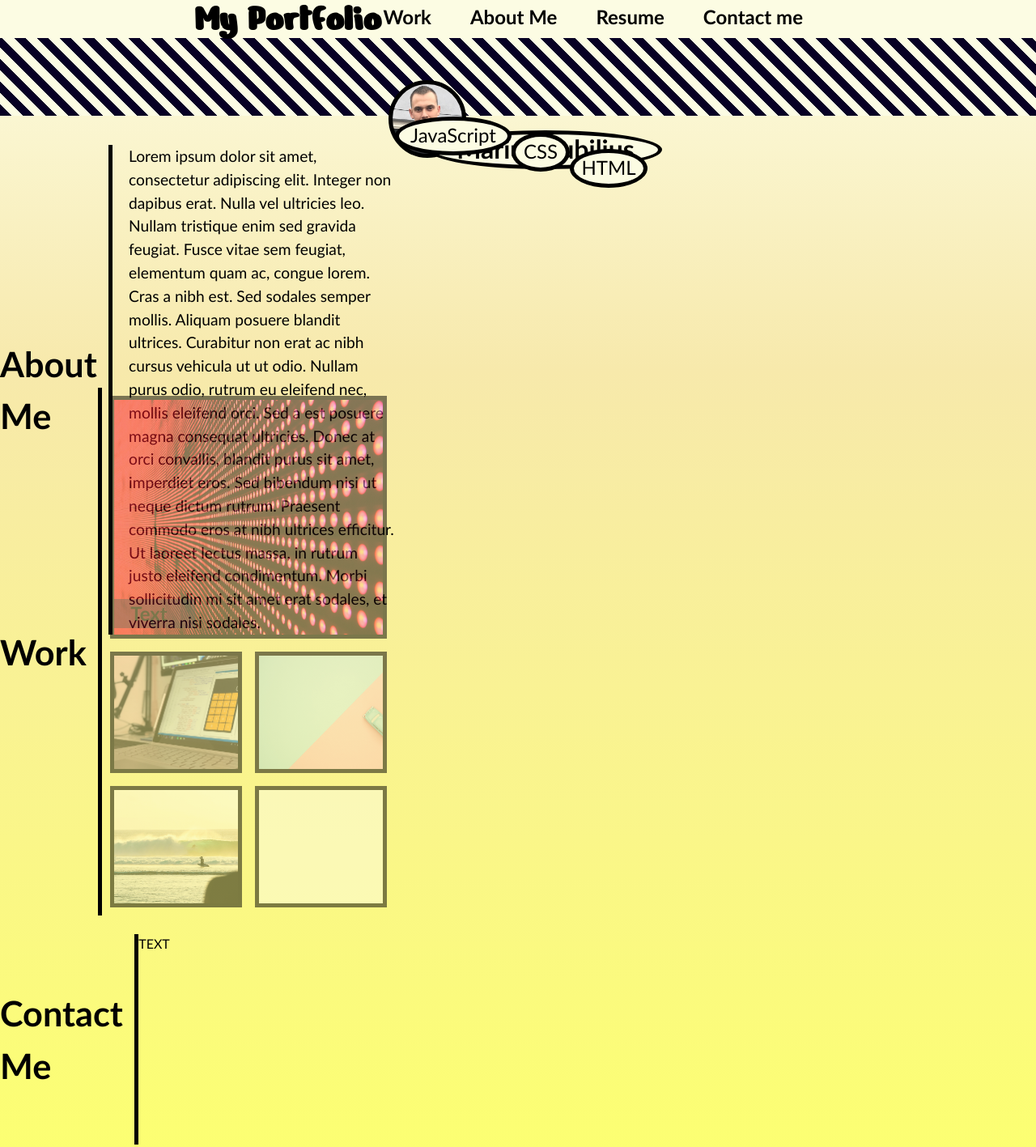
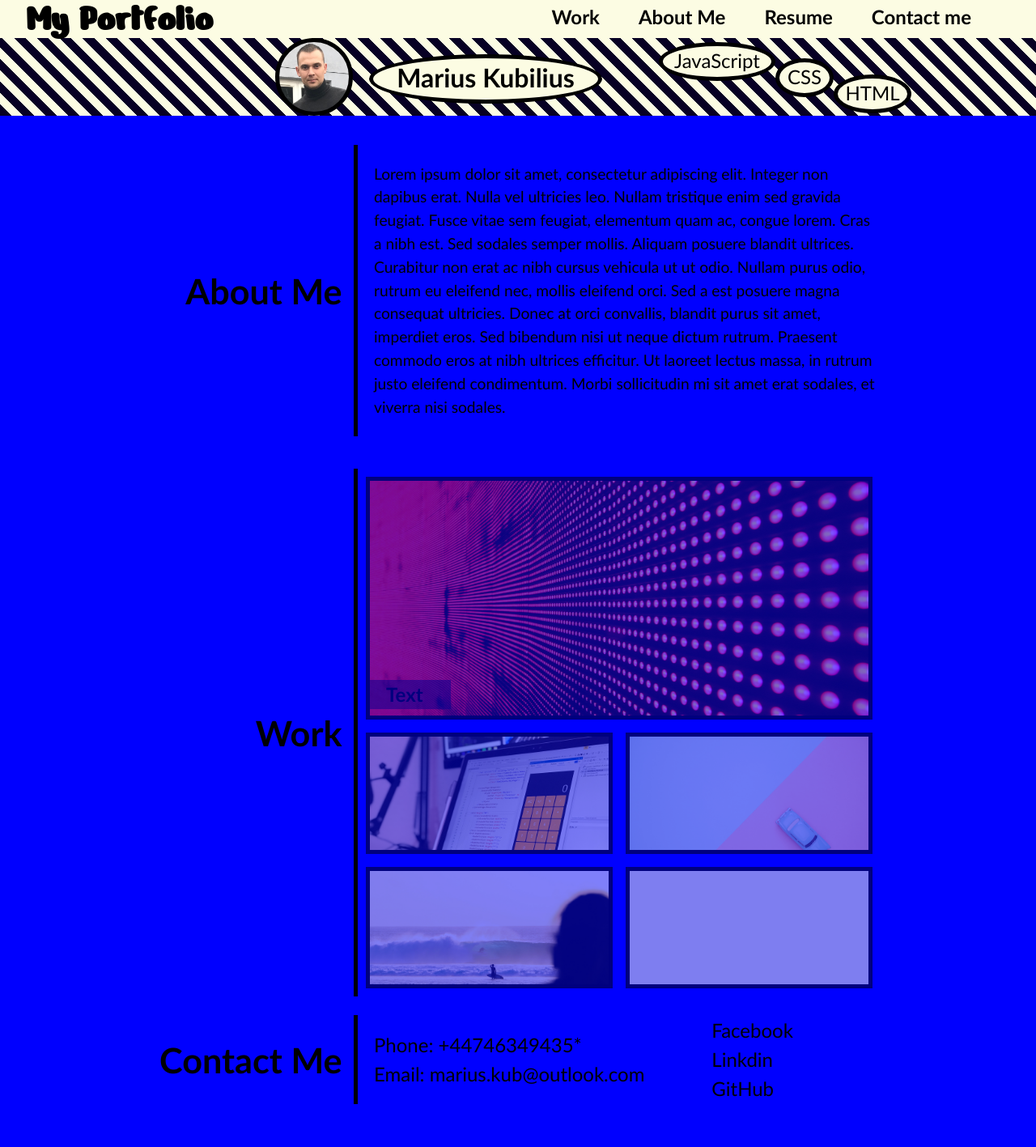
Before and after one commit to MarKubil/Portfolio_Basic, a plain HTML site: page index.html in a window 1280 px wide. Shown: the part 1-1418 px from the top of the page at 81% size. After the commit the page ends 1385 px from the top, so only its background shows below. Drawn offline with Linux system fonts and the light colour scheme.

Commit message:
Added some responsive design, finished cotnact me section and some work section design,

```diff
--- a/css/style.css
+++ b/css/style.css
@@ -40,6 +40,8 @@ header {
   width: 100%;
   height: 3em;
   padding: 0 15em;
+  margin: 0;
+  display: inline-block;
 }
 
 header h1 {
@@ -62,7 +64,6 @@ nav a {
   font-size: 1.5em;
   margin-right: 2em;
   font-weight: bold;
-
 }
 
 nav a:hover {
@@ -87,10 +88,17 @@ nav a:hover::after {
 
 
 #hero-banner {
-  padding: 0 30em;
   height: 6em;
   width: 100%;
   background: var(--banner2);
+}
+
+#holder {
+  display: grid;
+  grid-column: 1fr 1fr 1fr 1fr 1fr;
+  grid-template-areas: "logo name js css html";
+  width: 600px;
+  margin: 0 auto;
 }
 
 #logo {
@@ -100,26 +108,25 @@ nav a:hover::after {
   border-radius: 50%;
   width: 6em;
   height: 6em;
-  display: inline-block;
+  grid-area: logo;
+  margin-right: 20px;
 }
 
 #logo:hover {
   transform: scale(2);
 }
 
-#hero-banner h2 {
-  line-height: 1.1;
-  display: inline-block;
+#name {
+  grid-area: name;
   position: relative;
-  top: -40px;
+  bottom: -20px;
   width: 9em;
-  height: 1.5em;
+  height: 1.9em;
   background-color: var(--header);
   border-radius: 50%;
   font-size: 2em;
   text-align: center;
   border: 5px solid var(--textColor);
-  margin-left: 50px;
   cursor: default;
 }
 
@@ -130,8 +137,6 @@ nav a:hover::after {
 #html,
 #css,
 #js {
-  line-height: 1.5;
-  float: right;
   background-color: var(--header);
   border-radius: 50%;
   font-size: 1.5em;
@@ -139,40 +144,40 @@ nav a:hover::after {
   border: 5px solid var(--textColor);
   cursor: default;
 }
-
+#js {
+  position: relative;
+  width: 6em;
+  height: 2em;
+  grid-area: js;
+  margin-left: 70px;
+  bottom: -5px;
+}
+#css {
+  position: relative;
+  width: 3em;
+  height: 2em;
+  grid-area: css;
+  bottom: -25px;
+}
 #html {
   position: relative;
-  top: -65px;
   width: 4em;
   height: 2em;
-}
-
-#css {
-  position: relative;
-  top: -85px;
-  width: 3em;
-  height: 2em;
-}
-
-#js {
-  position: relative;
-  top: -105px;
-  width: 6em;
-  height: 2em;
+  grid-area: html;
+  bottom: -45px;
 }
 
 #page-wrapper {
   display: grid;
-  grid-template-rows: 300px 675px 300px;
+  grid-template-rows: 300px 675px 150px;
   margin-top: 1em;
+  width: 100%;
 }
 
 .page-section {
-  margin: 20px auto;
+  margin: 20px 15%;
   display: grid;
-  grid-template-columns: 1fr 3fr;
-  width: 100%;
-  justify-content: center;
+  grid-template-columns: 250px 3fr;
 
 }
 
@@ -292,3 +297,69 @@ nav a:hover::after {
 #e:hover {
   opacity: 1;
 }
+
+#contact {
+  display: grid;
+  grid-template-columns: 2fr 1fr;
+  align-items: center;
+  margin-left: 20px;
+  font-size: 1.5em;
+}
+
+#contact a {
+  display: block;
+  color: var(--textColor);
+  text-decoration: none;
+}
+
+#contact a:hover {
+  text-decoration: underline;
+}
+
+#contact span {
+  user-select: all;
+}
+
+@media only screen and (max-width: 1400px) {
+  body {
+    background: blue;
+  }
+  header {
+    padding: 0 2em;
+  }
+  #page-wrapper {
+    grid-template-rows: 400px 675px 150px;
+  }
+}
+
+@media only screen and (max-width: 1150px) {
+  body {
+    background: red;
+  }
+
+
+  #page-wrapper {
+    grid-template-rows: 400px 750px 150px;
+  }
+  .title {
+  display: block;
+  text-align: center;
+  border-right: none;
+  font-size: 1.8em;
+  padding-right: 0;
+  border-top: 2px solid var(--textColor);
+  border-bottom: 2px solid var(--textColor);
+  }
+  #about-title {
+    grid-area: about-title;
+  }
+  #work-title {
+    grid-area: work-title;
+  }
+  #contact-title {
+    grid-area: contact-title;
+  }
+  .page-section {
+    display: block;
+  }
+}
--- a/index.html
+++ b/index.html
@@ -30,20 +30,22 @@
 
   <!-- hero banner -->
   <section id="hero-banner">
-    <div id="logo"></div>
-    <h2>Marius Kubilius</h2>
-    <p id="html">HTML</p>
-    <p id="css">CSS</p>
-    <p id="js">JavaScript</p>
+    <div id="holder">
+      <div id="logo"></div>
+      <h2 id="name">Marius Kubilius</h2>
+      <p id="html">HTML</p>
+      <p id="css">CSS</p>
+      <p id="js">JavaScript</p>
+    </div>
   </section>
 
   <main id="page-wrapper">
     <!-- about me -->
     <section class="page-section" id="about">
-      <div class="title">
+      <div id="about-title" class="title">
         <h2>About Me</h2>
       </div>
-      <article  id="about-me">
+      <article id="about-me">
         <p>Lorem ipsum dolor sit amet, consectetur adipiscing elit. Integer non dapibus erat. Nulla vel ultricies leo.
           Nullam tristique enim sed gravida feugiat. Fusce vitae sem feugiat, elementum quam ac, congue lorem. Cras a
           nibh est. Sed sodales semper mollis. Aliquam posuere blandit ultrices. Curabitur non erat ac nibh cursus
@@ -51,16 +53,18 @@
           consequat ultricies. Donec at orci convallis, blandit purus sit amet, imperdiet eros. Sed bibendum nisi ut
           neque dictum rutrum. Praesent commodo eros at nibh ultrices efficitur. Ut laoreet lectus massa, in rutrum
           justo eleifend condimentum. Morbi sollicitudin mi sit amet erat sodales, et viverra nisi sodales.</p>
-        </article>
+      </article>
     </section>
 
     <!-- portfolio container -->
     <section class="page-section" id="work">
-      <div class="title">
+      <div id="work-title" class="title">
         <h2>Work</h2>
       </div>
       <div id="work-area">
-        <a class="box" id="a" href="google.lt" target="_blank" ><img src="./images/02-portfolio-1.jpg"/><p>Text</p></a>
+        <a class="box" id="a" href="google.lt" target="_blank"><img src="./images/02-portfolio-1.jpg" />
+          <p>Text</p>
+        </a>
         <div class="box" id="b"></div>
         <div class="box" id="c"></div>
         <div class="box" id="d"></div>
@@ -69,12 +73,20 @@
     </section>
 
     <!-- contact -->
-    <section class="page-section contact" id="contact">
-      <div class="title">
+    <section class="page-section contact">
+      <div id="contact-title" class="title">
         <h2>Contact Me</h2>
       </div>
-      <div class="content">
-        <p>TEXT</p>
+      <div id="contact">
+        <div>
+          <p>Phone: <span>+44746349435*</span></p>
+          <p>Email: <span>marius.kub@outlook.com</span></p>
+        </div>
+        <div>
+          <a href="#">Facebook</a>
+          <a href="#">Linkdin</a>
+          <a href="#">GitHub</a>
+        </div>
       </div>
     </section>
   </main>
```
